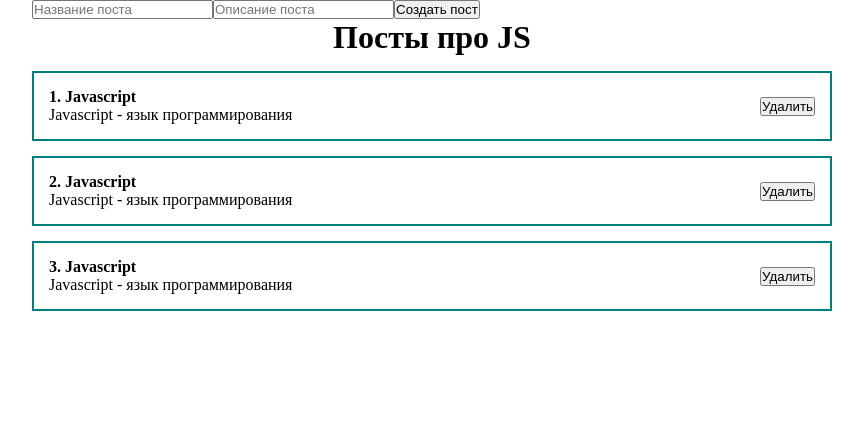
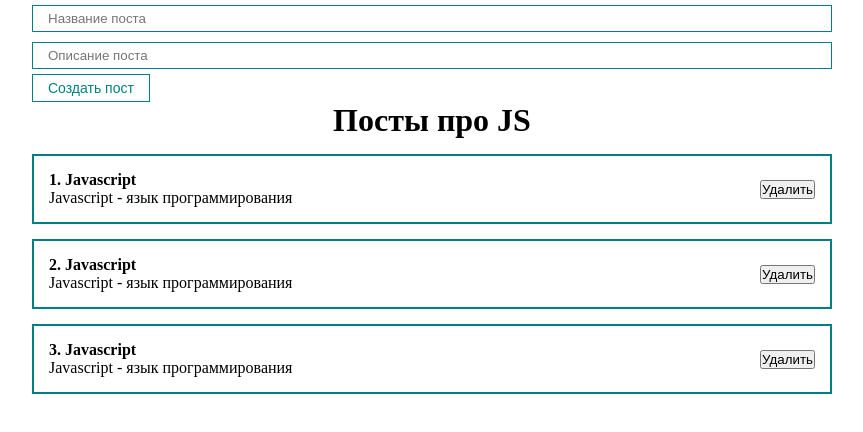
Before and after one commit to thimovez/react-practice, a React (Create React App) app: page / in a window 1280 px wide. Shown: the top 432 px of the page, without its empty margins (208-1071 px from the left). Built offline with nearby package versions, Linux system fonts and the light colour scheme.

Commit message:
add blocks post on app

```diff
--- a/src/App.js
+++ b/src/App.js
@@ -4,6 +4,8 @@
 import './styles/App.css';
 import PostItem from "./components/PostItem";
 import PostList from "./components/PostList";
+import MyButton from "./components/UI/button/MyButton";
+import MyInput from "./components/UI/input/MyInput";
 
 function App() {
   const [posts, setPosts] = useState([
@@ -11,13 +13,24 @@
     {id: 2, title: 'Javascript', body: 'Description'},
     {id: 3, title: 'Javascript', body: 'Description'}
   ]);
+  const [title, setTitle] = useState('');
+
+  const addNewPost = (e) => {
+    e.preventDefault();
+  }
 
   return (
     <div className="App">
       <form>
-        <input type="text" placeholder="Название поста"/>
-        <input type="text" placeholder="Описание поста"/>
-        <button>Создать пост</button>
+        {/*Управляемый компонент*/}
+        <MyInput
+          value={title}
+          onChange={e => setTitle(e.target.value)}
+          type="text"
+          placeholder="Название поста"
+        />
+        <MyInput type="text" placeholder="Описание поста"/>
+        <MyButton onClick={addNewPost}>Создать пост</MyButton>
       </form>
       <PostList posts={posts} title="Посты про JS"/>
     </div>
--- /dev/null
+++ b/src/components/UI/button/MyButton.jsx
@@ -0,0 +1,12 @@
+import React from 'react';
+import classes from './MyButton.module.css'
+
+const MyButton = ({children, ...props}) => {
+  return (
+    <button {...props} className={classes.myBtn}>
+      {children}
+    </button>
+  );
+};
+
+export default MyButton;
--- /dev/null
+++ b/src/components/UI/button/MyButton.module.css
@@ -0,0 +1,8 @@
+.myBtn {
+    padding: 5px 15px;
+    color: teal;
+    font-size: 14px;
+    background: transparent;
+    border: 1px solid teal;
+    cursor: pointer;
+}
--- /dev/null
+++ b/src/components/UI/input/MyInput.jsx
@@ -0,0 +1,9 @@
+import React from 'react';
+import classes from './MyInput.module.css'
+const MyInput = (props) => {
+  return (
+    <input className={classes.myInput} {...props}/>
+  );
+};
+
+export default MyInput;
--- /dev/null
+++ b/src/components/UI/input/MyInput.module.css
@@ -0,0 +1,6 @@
+.myInput {
+    width: 100%;
+    padding: 5px 15px;
+    margin: 5px 0 5px 0;
+    border: 1px solid teal;
+}
```
